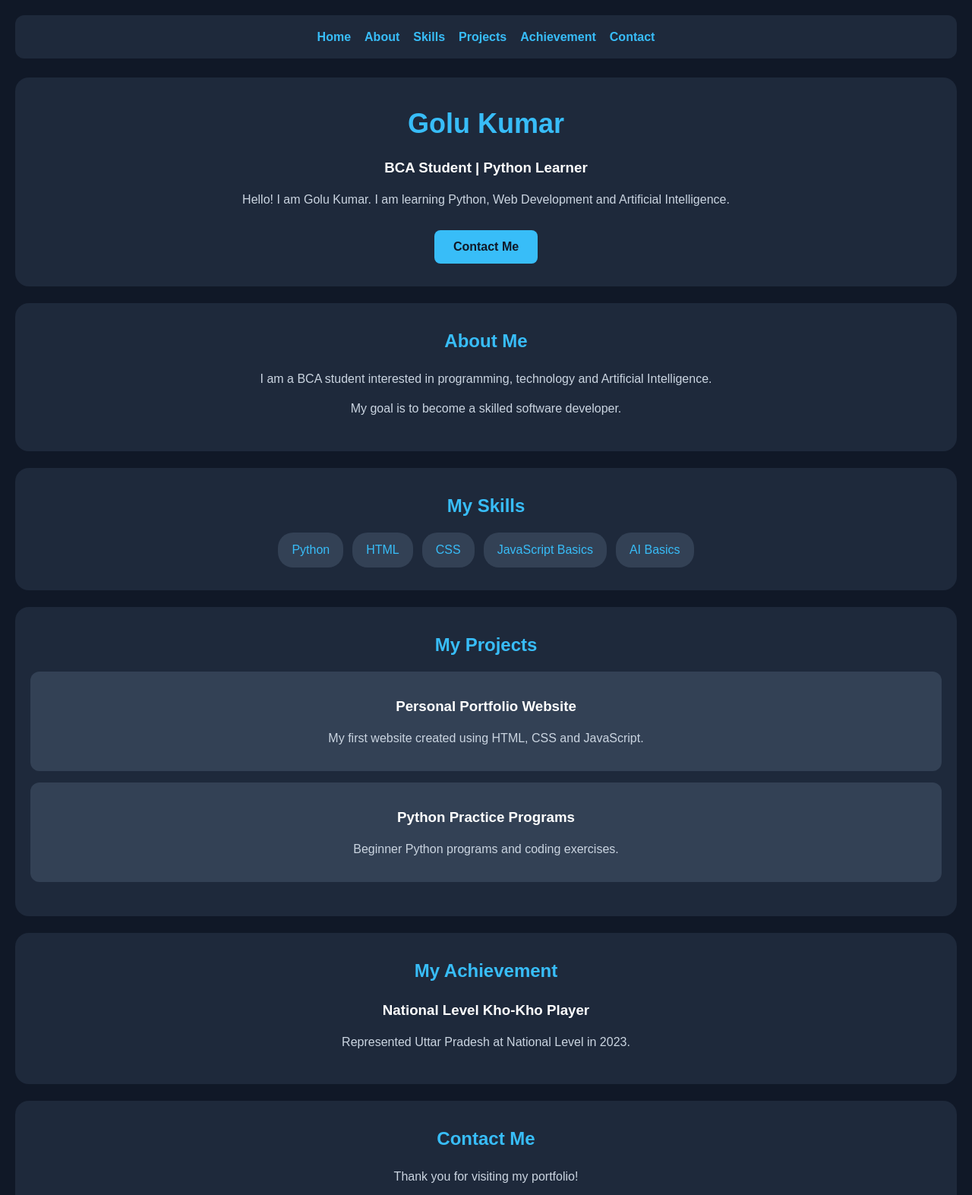
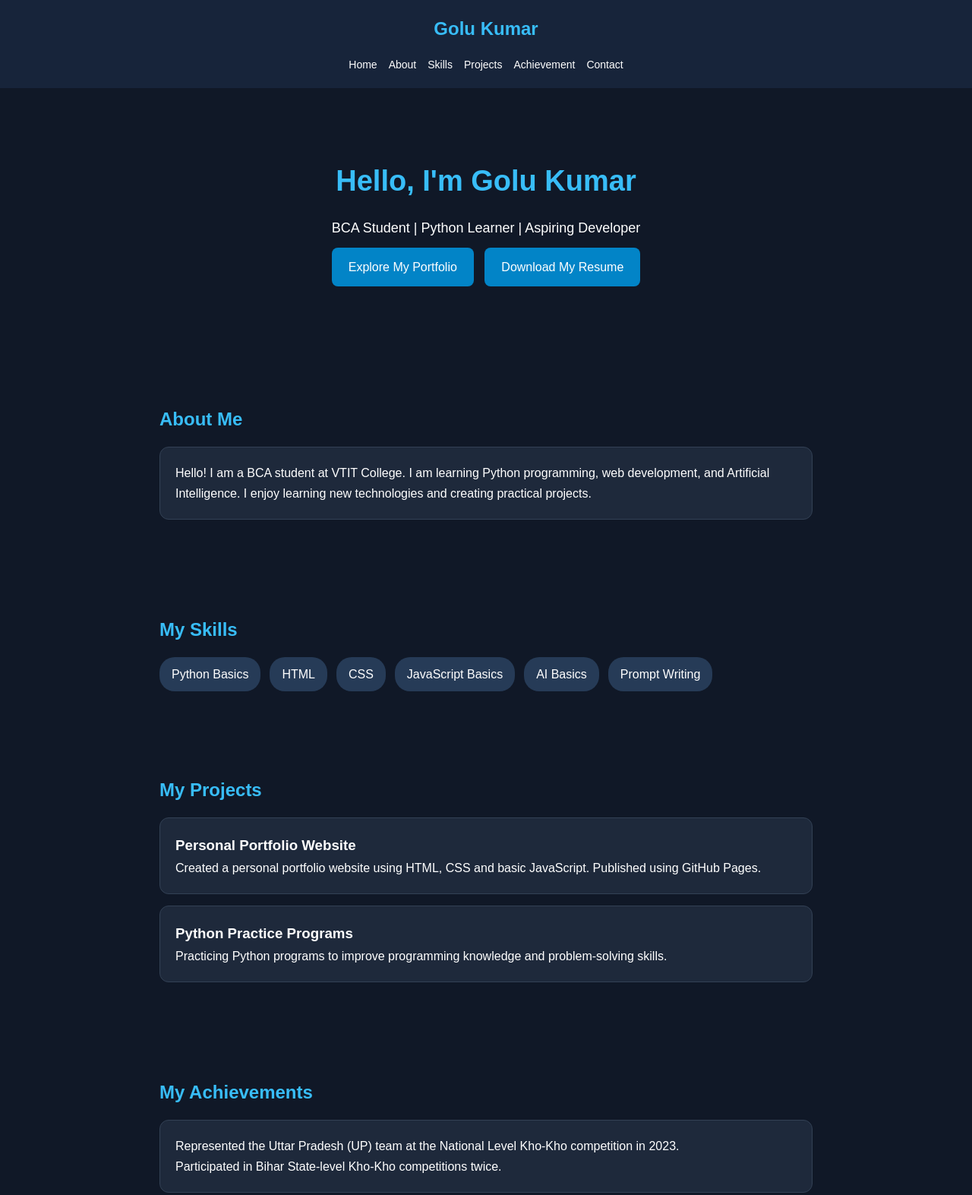
Before and after one commit to mrgoludiwakar5821-star/mrgoludiwakar5821-star.github.io, a plain HTML site: page index.html in a window 1280 px wide. Shown: the top 1573 px of the page at 76% size. Drawn offline with Linux system fonts and the light colour scheme.

Commit message:
Update index.html

```diff
--- a/index.html
+++ b/index.html
@@ -13,122 +13,118 @@
     box-sizing: border-box;
     scroll-behavior: smooth;
 }
+
 body {
     background: #101827;
     color: white;
     font-family: Arial, sans-serif;
     line-height: 1.7;
-    padding: 20px;
 }
-<a href="Golu_Kumar_Public_Resume.pdf" download
-style="display:inline-block; padding:12px 22px;
-background:#007bff; color:white; text-decoration:none;
-border-radius:8px; margin:10px;">
-Download My Resume
-</a>
-.container {
-    max-width: 750px;
+
+header {
+    background: #17243a;
+    padding: 18px;
+    text-align: center;
+    position: sticky;
+    top: 0;
+    z-index: 10;
+}
+
+header h2 {
+    color: #38bdf8;
+}
+
+nav {
+    margin-top: 12px;
+    display: flex;
+    justify-content: center;
+    flex-wrap: wrap;
+    gap: 15px;
+}
+
+nav a {
+    color: white;
+    text-decoration: none;
+    font-size: 14px;
+}
+
+nav a:hover {
+    color: #38bdf8;
+}
+
+section {
+    padding: 55px 20px;
+    max-width: 900px;
     margin: auto;
 }
 
-nav {
-    display: flex;
-    justify-content: center;
-    flex-wrap: wrap;
-    gap: 18px;
-    padding: 15px;
-    background: #1e293b;
-    border-radius: 12px;
-    margin-bottom: 25px;
+h1, h2 {
+    color: #38bdf8;
+    margin-bottom: 15px;
 }
 
-nav a {
-    color: #38bdf8;
-    text-decoration: none;
-    font-weight: bold;
+.home {
+    text-align: center;
+    padding-top: 90px;
+    padding-bottom: 90px;
+}
+
+.home h1 {
+    font-size: 38px;
+}
+
+.home p {
+    font-size: 18px;
 }
 
 .card {
     background: #1e293b;
-    padding: 30px 20px;
-    border-radius: 18px;
-    text-align: center;
-    margin-bottom: 22px;
-    scroll-margin-top: 20px;
-}
-
-h1 {
-    color: #38bdf8;
-    font-size: 36px;
-}
-
-h2 {
-    color: #38bdf8;
-    margin-bottom: 15px;
-}
-
-h3 {
-    margin: 12px 0;
-}
-
-p {
-    color: #cbd5e1;
-    margin-bottom: 12px;
+    padding: 20px;
+    margin: 15px 0;
+    border-radius: 12px;
+    border: 1px solid #334155;
 }
 
 .skills {
     display: flex;
-    justify-content: center;
     flex-wrap: wrap;
     gap: 12px;
 }
 
 .skill {
-    background: #334155;
-    padding: 9px 18px;
+    background: #263b57;
+    padding: 9px 16px;
     border-radius: 20px;
-    color: #38bdf8;
 }
 
-.project {
-    background: #334155;
-    padding: 18px;
-    border-radius: 12px;
-    margin: 15px 0;
+.btn {
+    display: inline-block;
+    background: #0284c7;
+    color: white;
+    padding: 12px 22px;
+    border-radius: 8px;
+    text-decoration: none;
+    margin: 10px 5px;
 }
 
-button {
-    background: #38bdf8;
-    color: #101827;
-    padding: 13px 25px;
-    border: none;
-    border-radius: 8px;
-    font-size: 16px;
-    font-weight: bold;
-    margin-top: 15px;
-    cursor: pointer;
+.btn:hover {
+    background: #0369a1;
 }
 
 footer {
+    background: #17243a;
     text-align: center;
     padding: 20px;
-    color: #94a3b8;
+    margin-top: 30px;
 }
 
-@media (max-width: 480px) {
-    body {
-        padding: 12px;
-    }
-
-    h1 {
-        font-size: 29px;
-    }
-}
 </style>
 </head>
 
 <body>
-<div class="container">
+
+<header>
+    <h2>Golu Kumar</h2>
 
     <nav>
         <a href="#home">Home</a>
@@ -138,67 +134,96 @@ footer {
         <a href="#achievement">Achievement</a>
         <a href="#contact">Contact</a>
     </nav>
+</header>
 
-<section class="card" id="home">
-<h1>Golu Kumar</h1>
-<h3>BCA Student | Python Learner</h3>
-<p>Hello! I am Golu Kumar. I am learning Python, Web Development and Artificial Intelligence.</p>
-<button onclick="showMessage()">Contact Me</button>
+<section class="home" id="home">
+    <h1>Hello, I'm Golu Kumar</h1>
+    <p>BCA Student | Python Learner | Aspiring Developer</p>
+
+    <a class="btn" href="#about">Explore My Portfolio</a>
+
+    <a class="btn"
+       href="Golu_Kumar_Public_Resume.pdf"
+       download>
+       Download My Resume
+    </a>
 </section>
 
-<section class="card" id="about">
+<section id="about">
     <h2>About Me</h2>
-<p>I am a BCA student interested in programming, technology and Artificial Intelligence.</p>
-<p>My goal is to become a skilled software developer.</p>
+
+    <div class="card">
+        <p>
+        Hello! I am a BCA student at VTIT College.
+        I am learning Python programming, web development,
+        and Artificial Intelligence.
+        I enjoy learning new technologies and creating
+        practical projects.
+        </p>
+    </div>
 </section>
 
-<section class="card" id="skills">
+<section id="skills">
     <h2>My Skills</h2>
+
     <div class="skills">
-<span class="skill">Python</span>
+        <span class="skill">Python Basics</span>
         <span class="skill">HTML</span>
         <span class="skill">CSS</span>
         <span class="skill">JavaScript Basics</span>
         <span class="skill">AI Basics</span>
+        <span class="skill">Prompt Writing</span>
     </div>
 </section>
 
-<section class="card" id="projects">
+<section id="projects">
     <h2>My Projects</h2>
-<div class="project">
+
+    <div class="card">
         <h3>Personal Portfolio Website</h3>
-<p>My first website created using HTML, CSS and JavaScript.</p>
+        <p>
+        Created a personal portfolio website using HTML,
+        CSS and basic JavaScript. Published using GitHub Pages.
+        </p>
     </div>
-<div class="project">
+
+    <div class="card">
         <h3>Python Practice Programs</h3>
-<p>Beginner Python programs and coding exercises.</p>
+        <p>
+        Practicing Python programs to improve programming
+        knowledge and problem-solving skills.
+        </p>
     </div>
 </section>
 
-<section class="card" id="achievement">
-<h2>My Achievement</h2>
-<h3>National Level Kho-Kho Player</h3>
-<p>Represented Uttar Pradesh at National Level in 2023.</p>
+<section id="achievement">
+    <h2>My Achievements</h2>
+
+    <div class="card">
+        <p>
+        Represented the Uttar Pradesh (UP) team at the
+        National Level Kho-Kho competition in 2023.
+        </p>
+
+        <p>
+        Participated in Bihar State-level Kho-Kho
+        competitions twice.
+        </p>
+    </div>
 </section>
 
-<section class="card" id="contact">
+<section id="contact">
     <h2>Contact Me</h2>
-<p>Thank you for visiting my portfolio!</p>
-<button onclick="showMessage()">Say Hello</button>
+
+    <div class="card">
+        <p>Location: Saran, Bihar, India</p>
+        <p>Interested in programming and learning new technologies.</p>
+    </div>
 </section>
 
 <footer>
-<p>© 2026 Golu Kumar</p>
-<p>My Personal Portfolio Website</p>
+    <p>© 2026 Golu Kumar | Personal Portfolio</p>
 </footer>
-
-</div>
-
-<script>
-function showMessage() {
-    alert("Hello! Thank you for visiting Golu Kumar's Portfolio.");
-}
-</script>
 
 </body>
     </html>
```
Lines whose indentation alone changed are shown as unchanged.
